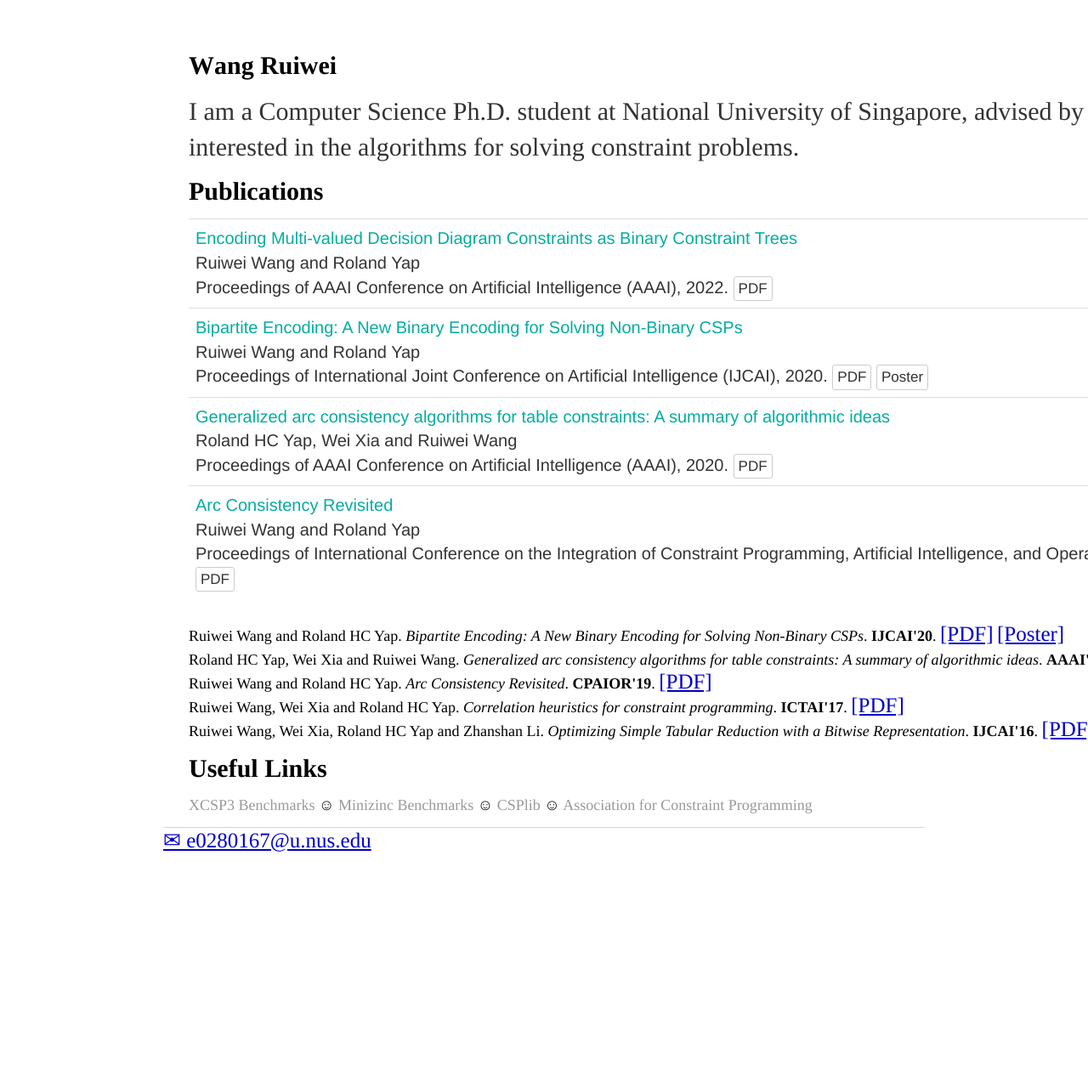
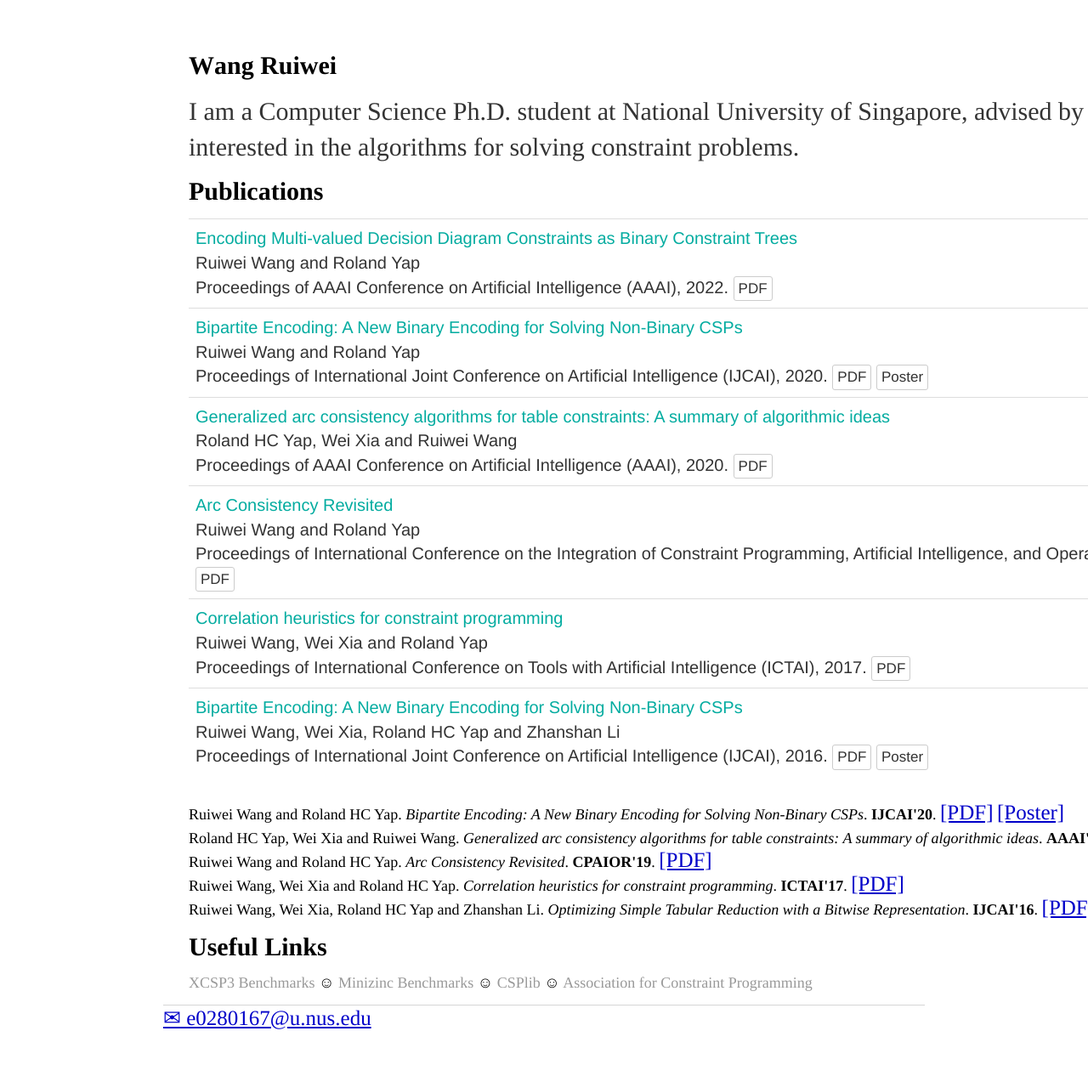
Before and after one commit to WangRuiwei/WangRuiwei.github.io, a Jekyll site: the page built from index.html, in a window 1280 px wide. Shown: the whole page at 85% size. Built offline with Jekyll 4.4.1, drawn with Linux system fonts in a browser that asks for light colours; before the commit the page ends 1063 px from its top, so only the background shows below that.

Commit message:
Update index.html

```diff
--- a/index.html
+++ b/index.html
@@ -62,6 +62,33 @@ Ruiwei Wang and Roland Yap
 </td>
 </tr>
 
+<tr>
+<td class="publication">
+<span class="pubtitle">
+<font color="##3aac3a">Correlation heuristics for constraint programming</font>
+</span><br/>
+<span class="authors">
+Ruiwei Wang, Wei Xia and Roland Yap
+</span><br />
+<span class="venuetype"></span><span class="venue">Proceedings of International Conference on Tools with Artificial Intelligence (ICTAI),</span> <span>2017</span>.
+<button class="btn btn-default btn-xs" type="button" onClick='location.href="https://arxiv.org/pdf/1805.02205.pdf"'> PDF</button>
+</td>
+</tr>
+
+<tr>
+<td class="publication">
+<span class="pubtitle">
+<font color="##3aac3a">Bipartite Encoding: A New Binary Encoding for Solving Non-Binary CSPs</font>
+</span><br />
+<span class="authors">
+Ruiwei Wang, Wei Xia, Roland HC Yap and Zhanshan Li
+</span><br />
+<span class="venuetype"></span><span class="venue">Proceedings of International Joint Conference on Artificial Intelligence (IJCAI),</span> <span>2016</span>.
+<button class="btn btn-default btn-xs" type="button" onClick='location.href="https://www.ijcai.org/Proceedings/16/Papers/117.pdf"'> PDF</button>
+<button class="btn btn-default btn-xs" type="button" onClick='location.href="papers/strbit-poster.pdf"'> Poster</button>
+</td>
+</tr>
+
 </tbody>
 </table>
 
```
